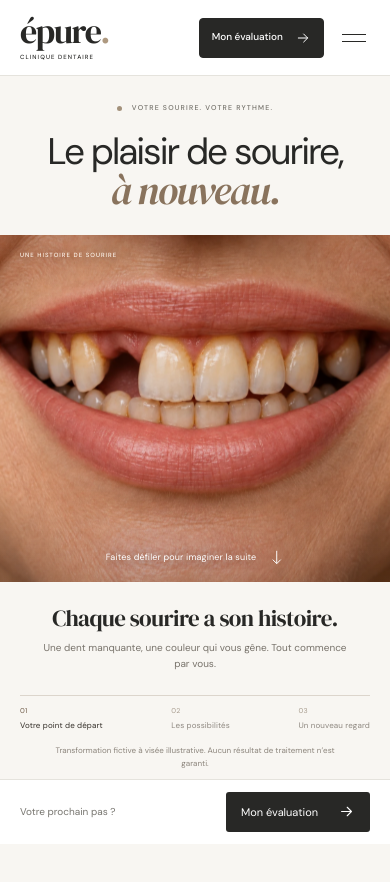
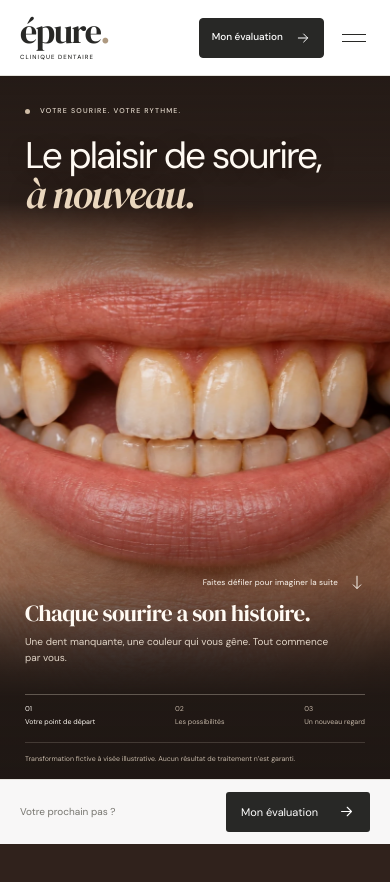
Before and after one commit to mohamed7514/Dentist-template, a Next.js app: page / in a window 390 px wide. Shown: the top 882 px of the page. Built offline with nearby package versions, Linux system fonts and the light colour scheme.

Commit message:
Update Site source

```diff
--- a/components/smile-hero.css
+++ b/components/smile-hero.css
@@ -1,37 +1,58 @@
-.smile-hero{--hero-header:92px;--hero-paper:#f8f6f2;background:var(--hero-paper);position:relative;border-bottom:1px solid var(--line)}
+.smile-hero{--hero-header:92px;--hero-ivory:#fffaf3;position:relative;background:#30221c;color:var(--hero-ivory)}
 .smile-hero>.pin-spacer,.smile-hero .smile-scene{max-width:100%}
-.smile-scene{height:calc(100svh - var(--hero-header));min-height:650px;max-height:1100px;width:100%;display:flex;flex-direction:column;align-items:center;padding:32px 48px 20px;overflow:hidden;background:var(--hero-paper);isolation:isolate}
-.smile-heading{text-align:center;flex-shrink:0;position:relative;z-index:1;margin-bottom:28px}
-.smile-eyebrow{display:flex;align-items:center;justify-content:center;gap:10px;font-size:9px;font-weight:500;letter-spacing:.2em;line-height:1.5;margin-bottom:15px;color:#737069}
-.smile-eyebrow>span{width:5px;height:5px;border-radius:50%;background:#a3917b}
-.smile-heading h1{font-size:clamp(42px,4.8vw,74px);letter-spacing:-.055em;line-height:1.02}
-.smile-heading h1 em{color:#89735d;font-size:1.06em}
-.smile-frame{position:relative;isolation:isolate;width:min(1120px,100%);flex:1;min-height:240px;max-height:510px;overflow:hidden;border-radius:5px;background:#c7a28e}
+.smile-scene{position:relative;isolation:isolate;width:100%;height:calc(100svh - var(--hero-header));min-height:620px;overflow:hidden;background:#30221c}
+.smile-frame{position:absolute;inset:0;isolation:isolate;overflow:hidden}
 .smile-photograph{position:absolute;inset:0;will-change:transform;transform-origin:50% 50%}
-.smile-photograph>img{position:absolute;inset:0;display:block;width:100%;height:100%;object-fit:cover;object-position:50% 50%;max-width:none}
+.smile-photograph>img{position:absolute;inset:0;display:block;width:100%;height:100%;object-fit:cover;object-position:center;max-width:none}
 .smile-tooth-patches{position:absolute;inset:0;width:100%;height:100%;pointer-events:none}
 .smile-before{will-change:opacity,filter}
-.smile-frame:after{content:"";position:absolute;inset:0;pointer-events:none;background:linear-gradient(180deg,rgba(35,22,15,.2),transparent 22%,transparent 70%,rgba(35,22,15,.22))}
-.smile-frame-top{position:absolute;top:22px;left:26px;right:26px;display:flex;justify-content:space-between;color:#fff8f0;z-index:1;font-size:8px;font-weight:500;letter-spacing:.17em;text-shadow:0 1px 8px #74574b}
-.smile-scroll-cue{position:absolute;bottom:22px;left:50%;transform:translateX(-50%);display:flex;align-items:center;gap:18px;white-space:nowrap;color:white;font-size:11px;letter-spacing:.015em;z-index:1;text-shadow:0 1px 10px #6f4f40}
-.smile-story{width:min(1120px,100%);flex-shrink:0;padding-top:22px}
-.smile-captions{position:relative;height:64px;text-align:center}
+.smile-frame:after{content:"";position:absolute;inset:0;pointer-events:none;background:linear-gradient(180deg,rgba(27,21,18,.76) 0%,rgba(27,21,18,.35) 24%,rgba(27,21,18,.03) 44%,rgba(27,21,18,.04) 57%,rgba(27,21,18,.58) 80%,rgba(27,21,18,.88) 100%)}
+.smile-heading{position:absolute;z-index:2;top:7%;left:7%;right:7%;pointer-events:none}
+.smile-eyebrow{display:flex;align-items:center;gap:10px;font-size:9px;font-weight:500;letter-spacing:.22em;line-height:1.5;margin-bottom:22px;color:#e8ddd0}
+.smile-eyebrow>span{width:5px;height:5px;border-radius:50%;background:#d0bda7}
+.smile-heading h1{color:var(--hero-ivory);font-size:clamp(56px,6.2vw,96px);letter-spacing:-.055em;line-height:1;max-width:1100px;text-shadow:0 2px 28px rgba(32,20,14,.15)}
+.smile-heading h1 em{color:#ead7be;font-size:1.06em}
+.smile-frame-top{position:absolute;top:7%;right:7%;z-index:1;font-size:8px;letter-spacing:.18em;color:#e2d6c8;text-align:right}
+.smile-frame-top span:first-child{display:none}
+.smile-scroll-cue{position:absolute;right:7%;bottom:175px;z-index:1;display:flex;align-items:center;gap:16px;color:#fffaf3;font-size:10px;letter-spacing:.02em}
+.smile-story{position:absolute;z-index:2;left:7%;right:7%;bottom:24px;display:grid;grid-template-columns:1fr 340px;align-items:end;gap:24px 50px}
+.smile-captions{position:relative;min-height:74px;text-align:left}
 .smile-caption{position:absolute;inset:0;opacity:0}
 .smile-caption:first-child{opacity:1}
-.smile-caption h2{font-family:var(--serif);font-size:25px;font-weight:400;letter-spacing:-.025em;line-height:1.2;text-wrap:balance}
-.smile-caption p{font-size:11px;color:#78736b;margin-top:7px;line-height:1.6}
-.smile-progress{max-width:670px;margin:13px auto 0}
-.smile-progress-track{height:1px;width:100%;background:#dcd5cc;overflow:hidden}
-.smile-progress-fill{display:block;background:#6d5946;width:100%;height:100%;transform:scaleX(0);transform-origin:left}
-.smile-steps{display:flex;justify-content:space-between;gap:12px;margin-top:10px}
-.smile-step{font-size:9px;letter-spacing:.015em;color:#8e8880;transition:color .25s}
-.smile-step b{font-size:8px;font-weight:400;margin-right:7px;color:#a79b8d}
-.smile-step[data-current]{color:#332e28}
-.smile-step[data-current] b{color:#6d5946}
-.smile-disclaimer{text-align:center;font-size:9px;color:#8b847b;line-height:1.5;margin-top:17px}
-@media(min-width:1700px){.smile-scene{padding-top:45px}.smile-heading{margin-bottom:36px}.smile-heading h1{font-size:82px}}
-@media(max-width:900px){.smile-hero{--hero-header:80px}.smile-scene{padding:30px 30px 20px}.smile-frame{min-height:250px}.smile-heading h1{font-size:58px}.smile-heading{margin-bottom:26px}}
-@media(max-width:700px){.smile-hero{--hero-header:76px}.smile-scene{height:calc(100svh - var(--hero-header));min-height:570px;max-height:950px;padding:27px 20px 74px}.smile-heading{margin-bottom:24px}.smile-eyebrow{font-size:7px;letter-spacing:.17em;margin-bottom:18px}.smile-heading h1{font-size:clamp(37px,9.4vw,60px);line-height:1.04}.smile-frame{width:calc(100% + 40px);border-radius:0;min-height:180px;max-height:400px}.smile-photograph>img{object-fit:cover;object-position:50% 47%}.smile-frame-top{top:16px;left:20px;right:20px;font-size:6px}.smile-frame-top span:last-child{display:none}.smile-scroll-cue{font-size:9px;gap:12px;bottom:16px}.smile-scroll-cue svg{height:16px}.smile-story{padding-top:23px}.smile-captions{height:78px}.smile-caption h2{font-size:23px}.smile-caption p{font-size:10px;max-width:310px;margin:7px auto 0;line-height:1.6}.smile-progress{margin-top:12px}.smile-step{font-size:8px;line-height:1.5;max-width:31%}.smile-step b{display:block;margin-bottom:3px;font-size:7px}.smile-disclaimer{font-size:8px;line-height:1.6;max-width:290px;margin:13px auto 0}}
-@media(max-height:860px) and (min-width:701px){.smile-scene{min-height:580px;padding-top:22px;padding-bottom:17px}.smile-heading h1{font-size:48px}.smile-heading{margin-bottom:20px}.smile-eyebrow{margin-bottom:10px}.smile-frame{min-height:200px;max-width:900px}.smile-story{padding-top:18px}.smile-captions{height:55px}.smile-caption h2{font-size:22px}.smile-progress{margin-top:8px}.smile-disclaimer{margin-top:12px}}
-@media(max-width:360px){.smile-captions{height:100px}.smile-heading h1{font-size:35px}.smile-caption h2{font-size:22px}}
+.smile-caption h2{color:var(--hero-ivory);font-family:var(--serif);font-size:30px;font-weight:400;letter-spacing:-.025em;line-height:1.2;text-wrap:balance}
+.smile-caption p{color:#e2d6c8;font-size:12px;line-height:1.7;margin-top:10px;max-width:490px}
+.smile-progress{margin-bottom:8px}
+.smile-progress-track{height:1px;width:100%;background:rgba(244,232,215,.3);overflow:hidden}
+.smile-progress-fill{display:block;background:#f0ddc2;width:100%;height:100%;transform:scaleX(0);transform-origin:left}
+.smile-steps{display:flex;justify-content:space-between;gap:12px;margin-top:12px}
+.smile-step{font-size:8px;line-height:1.5;color:#c3b5a6;transition:color .25s}
+.smile-step b{display:block;font-size:8px;font-weight:400;margin-bottom:5px;color:#c3b5a6}
+.smile-step[data-current],.smile-step[data-current] b{color:#fffaf3}
+.smile-disclaimer{grid-column:1/-1;border-top:1px solid rgba(244,232,215,.16);padding-top:13px;color:#c5b8a8;font-size:9px;line-height:1.5}
+@media(min-width:1700px){.smile-heading h1{font-size:112px}.smile-heading{top:8%}.smile-caption h2{font-size:36px}.smile-story{bottom:30px}}
+@media(max-width:1100px){.smile-heading h1{font-size:clamp(52px,6.4vw,72px)}.smile-story{grid-template-columns:1fr 290px;column-gap:35px}.smile-caption h2{font-size:27px}.smile-caption p{font-size:11px}.smile-captions{min-height:95px}}
+@media(max-width:900px){.smile-hero{--hero-header:80px}.smile-heading{left:6%;right:6%;top:6%}.smile-heading h1{font-size:58px}.smile-frame-top{right:6%;top:6%}.smile-story{left:6%;right:6%;grid-template-columns:1fr 250px}.smile-scroll-cue{right:6%;bottom:195px}.smile-caption h2{font-size:25px}}
+@media(max-width:700px){
+ .smile-hero{--hero-header:76px}
+ .smile-scene{height:calc(100svh - var(--hero-header));min-height:590px}
+ .smile-heading{top:30px;left:25px;right:20px}
+ .smile-eyebrow{font-size:7px;letter-spacing:.17em;margin-bottom:19px}
+ .smile-heading h1{font-size:clamp(36px,9.5vw,56px);line-height:1.04;max-width:530px}
+ .smile-frame-top{display:none}
+ .smile-photograph{inset:17% 0 20%;mask-image:linear-gradient(to bottom,transparent,#000 20%,#000 77%,transparent);-webkit-mask-image:linear-gradient(to bottom,transparent,#000 20%,#000 77%,transparent)}
+ .smile-frame:after{background:linear-gradient(180deg,rgba(27,21,18,.55),rgba(27,21,18,0) 30%,rgba(27,21,18,0) 52%,rgba(27,21,18,.7) 78%,rgba(27,21,18,.88))}
+ .smile-scroll-cue{right:25px;bottom:253px;font-size:8px;gap:11px}
+ .smile-scroll-cue svg{height:16px}
+ .smile-story{left:25px;right:25px;bottom:80px;display:block}
+ .smile-captions{min-height:77px}
+ .smile-caption h2{font-size:23px}
+ .smile-caption p{font-size:10px;max-width:320px;margin-top:7px;line-height:1.6}
+ .smile-progress{margin:17px 0 0}
+ .smile-steps{margin-top:9px}
+ .smile-step{font-size:7px;max-width:31%}
+ .smile-step b{font-size:7px;margin-bottom:3px}
+ .smile-disclaimer{font-size:7px;line-height:1.6;margin-top:14px;padding-top:10px}
+}
+@media(max-width:360px){.smile-heading{left:22px;right:18px;top:25px}.smile-heading h1{font-size:34px}.smile-eyebrow{font-size:6px}.smile-story{left:22px;right:22px;bottom:79px}.smile-captions{min-height:88px}.smile-caption h2{font-size:21px}.smile-caption p{font-size:9px}.smile-scroll-cue{bottom:272px;right:22px}.smile-photograph{inset:18% 0 24%}}
+@media(max-height:760px) and (min-width:701px){.smile-scene{min-height:570px}.smile-heading{top:35px}.smile-heading h1{font-size:62px}.smile-eyebrow{margin-bottom:16px}.smile-story{bottom:20px;row-gap:15px}.smile-caption h2{font-size:26px}.smile-captions{min-height:74px}.smile-scroll-cue{bottom:156px}}
 @media(prefers-reduced-motion:reduce){.smile-before{opacity:0}.smile-caption:first-child{opacity:0}.smile-caption:last-child{opacity:1}.smile-scroll-cue{display:none}.smile-step{transition:none}}
--- a/components/smile-hero.tsx
+++ b/components/smile-hero.tsx
@@ -89,7 +89,7 @@ export function SmileHero() {
         .to(captions[1], { opacity: 0, y: -12, duration: 0.08 }, 0.68)
         .fromTo(captions[2], { opacity: 0, y: 12 }, { opacity: 1, y: 0, duration: 0.10 }, 0.76);
 
-      // The frame has a fixed aspect ratio; fonts are the only late layout change.
+      // Refresh pin measurements once the heading fonts have settled.
       let active = true;
       document.fonts.ready.then(() => { if (active) ScrollTrigger.refresh(); });
       return () => { active = false; };
@@ -107,8 +107,8 @@ export function SmileHero() {
 
         <div className="smile-frame" role="img" aria-label="Animation illustrative : au fil du défilement, un sourire avec des dents tachées et manquantes évolue vers un sourire complet et naturel.">
           <div className="smile-photograph" aria-hidden="true">
-            <Image className="smile-final" src="/assets/smile-final.webp" alt="" width={1536} height={1024} priority sizes="(max-width: 700px) 100vw, 85vw" />
-            <Image className="smile-before" src="/assets/smile-before.webp" alt="" width={1536} height={1024} priority sizes="(max-width: 700px) 100vw, 85vw" />
+            <Image className="smile-final" src="/assets/smile-final.webp" alt="" width={1536} height={1024} priority sizes="100vw" />
+            <Image className="smile-before" src="/assets/smile-before.webp" alt="" width={1536} height={1024} priority sizes="100vw" />
             <svg className="smile-tooth-patches" viewBox="0 0 1536 1024" preserveAspectRatio="xMidYMid slice" aria-hidden="true">
               <defs>
                 <filter id="smile-soft-mask"><feGaussianBlur stdDeviation="4" /></filter>
```
